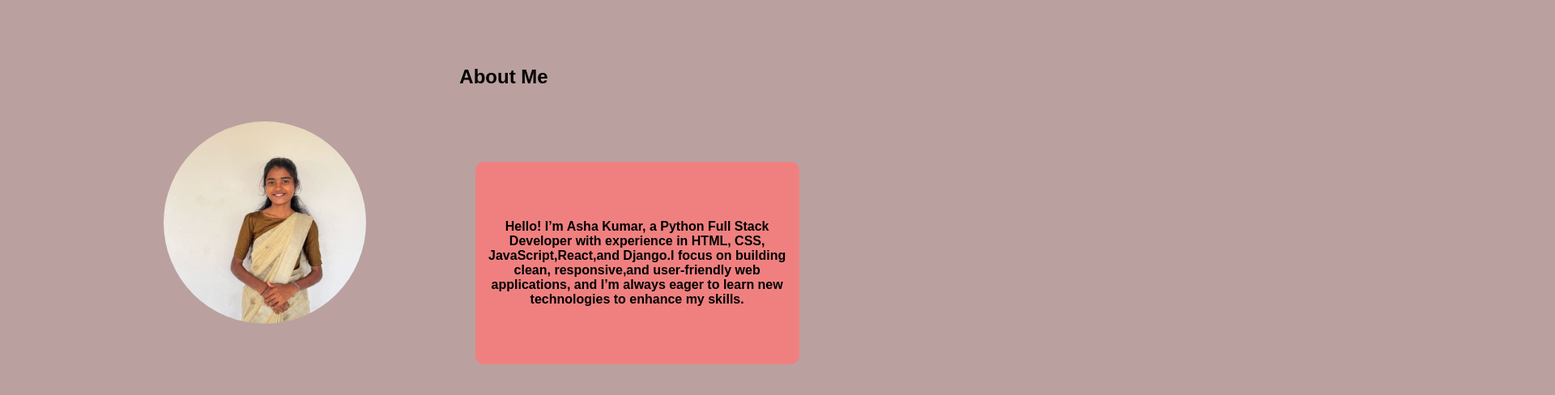
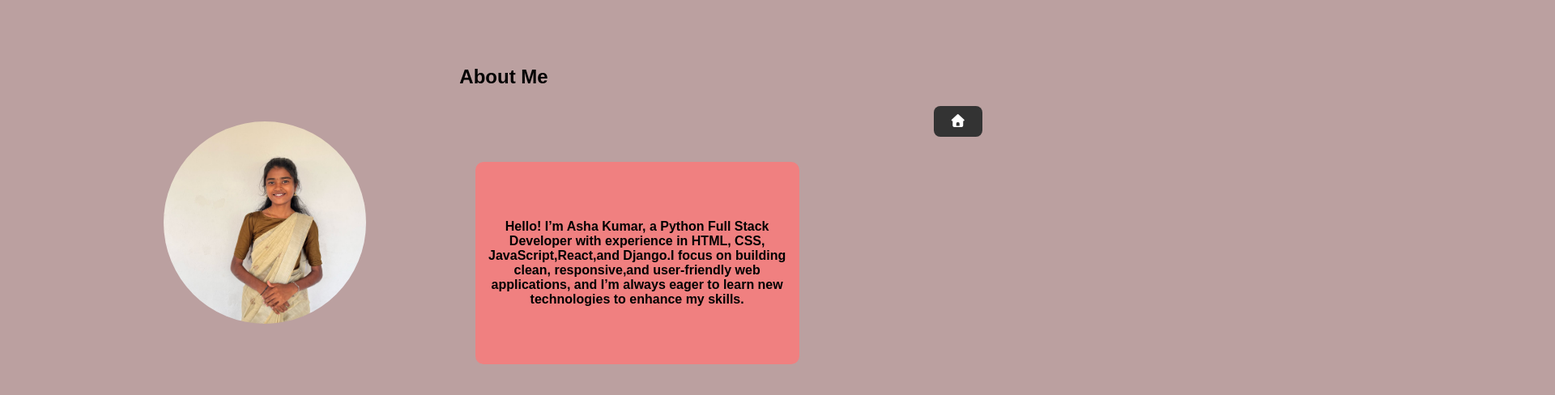
Before and after one commit to Ashakumar1408/projects, a plain HTML site: page example1.html in a window 1280 px wide. Shown: the top 488 px of the page at 81% size, 1920 px wide, since content can reach past the window. Drawn offline with Linux system fonts and the light colour scheme.

Commit message:
Update example1.html

```diff
--- a/example1.html
+++ b/example1.html
@@ -70,10 +70,7 @@
           text-decoration: none;
           border-radius: 8px;
           transition: 0.3s;
-          position: relative;
-
-         left: 1200px;
-          bottom: 350px;
+          margin-top:50px;
         }
        .a:hover {
           background-color:rgb(160, 160, 216);
```
